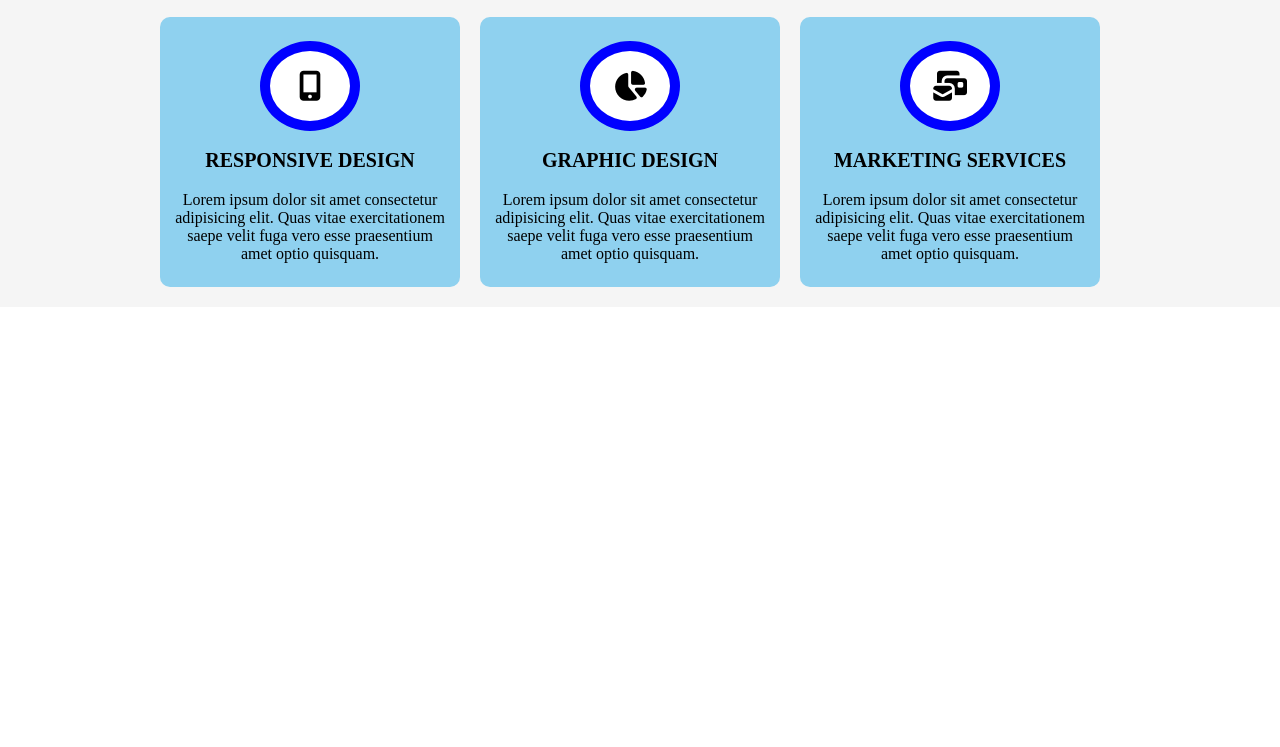
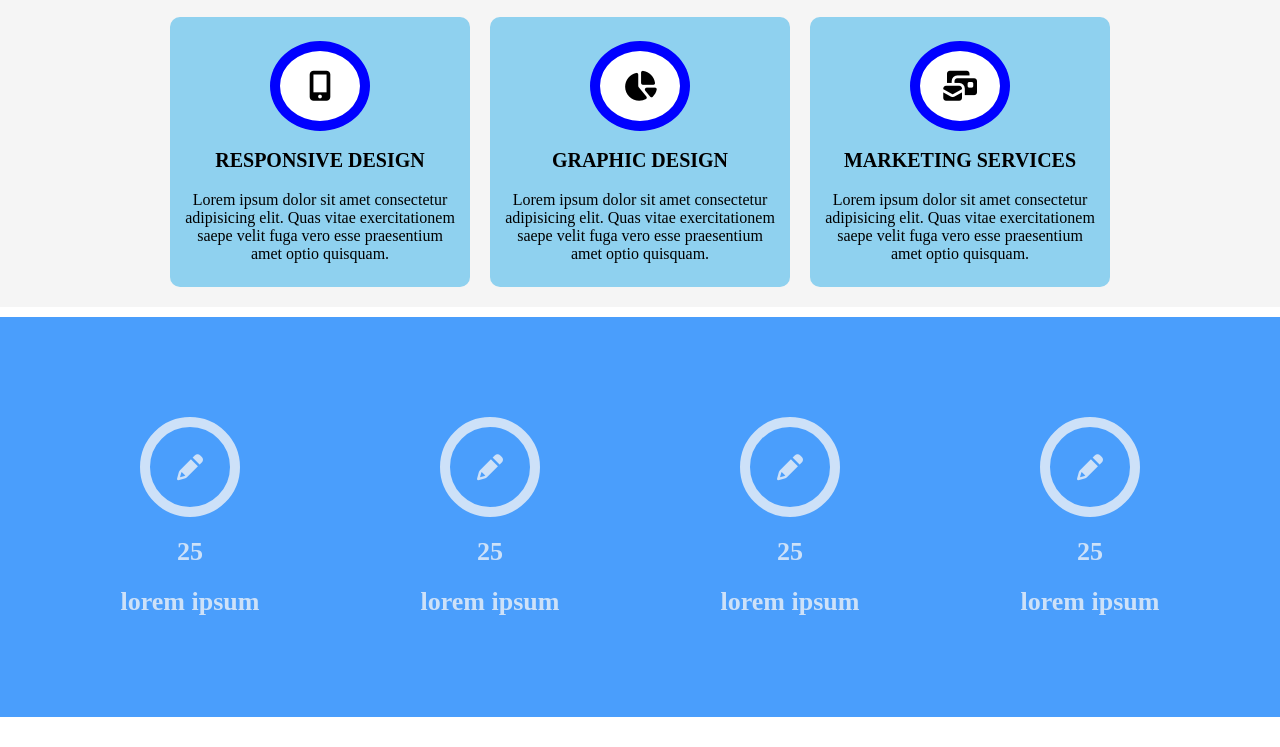
Before and after one commit to chmirza/portfolio-template-project, a plain HTML site: page index.html in a window 1280 px wide. Shown: the part 1709-2456 px from the top of the page. Before the commit the page ends 2026 px from the top, so only its background shows below. Drawn offline with Linux system fonts and the light colour scheme.

Commit message:
added counter section

```diff
--- a/index.html
+++ b/index.html
@@ -142,6 +142,32 @@
             </div>
         </div>
     </section>
+
+    <!-- Counter Section -->
+    <section id="counter_section">
+        <div class="counter_container">
+            <div class="counter_child">
+                <div class="icon"><i class="fa-solid fa-pencil"></i></div>
+                <div>25</div>
+                <div>lorem ipsum</div>
+            </div>
+            <div class="counter_child">
+                <div class="icon"><i class="fa-solid fa-pencil"></i></div>
+                <div>25</div>
+                <div>lorem ipsum</div>
+            </div>
+            <div class="counter_child">
+                <div class="icon"><i class="fa-solid fa-pencil"></i></div>
+                <div>25</div>
+                <div>lorem ipsum</div>
+            </div>
+            <div class="counter_child">
+                <div class="icon"><i class="fa-solid fa-pencil"></i></div>
+                <div>25</div>
+                <div>lorem ipsum</div>
+            </div>
+        </div>
+    </section>
 </body>
 
 </html>
--- a/style.css
+++ b/style.css
@@ -211,7 +211,8 @@ header{
 #services .section-body{
     background-color:#F5F5F5;
     margin: 10px auto;
-    max-width: 1000px;
+    max-width: 1200px;
+    justify-content: center;
     min-height: 600px;
     padding: 20px;
     display: flex;
@@ -268,3 +269,51 @@ header{
 
 
 /* ======= Services Section ====== */
+
+
+
+/* ===== Counter Section ===== */
+#counter_section{
+    width: 100%;
+    background-color: #4A9EFC;
+    min-height: 400px;
+}
+
+.counter_container{
+    margin: 0px auto 30px;
+    width: 1200px;
+    min-height: 400px;
+    display: flex;
+    justify-content: space-around;
+    /* background-color: red; */
+}
+.counter_child{
+    /* background-color: white; */
+    width: 240px;
+    display: flex;
+    flex-direction: column;
+    justify-content: center;
+    align-items: center;
+    gap: 20px;
+}
+
+.counter_child .icon{
+    font-size: 26px;
+    border: 10px solid #CDE1F8;
+    border-radius: 50%;
+    height: 100px;
+    width: 100px;
+    display: flex;
+    justify-content: center;
+    align-items: center;
+    color: #CDE1F8;
+}
+
+.counter_child :nth-child(2), .counter_child :nth-child(3){
+    font-size: 26px;
+    font-weight: bold;
+    color: #CDE1F8;
+}
+
+
+/* ===== Counter Section ===== */
```
